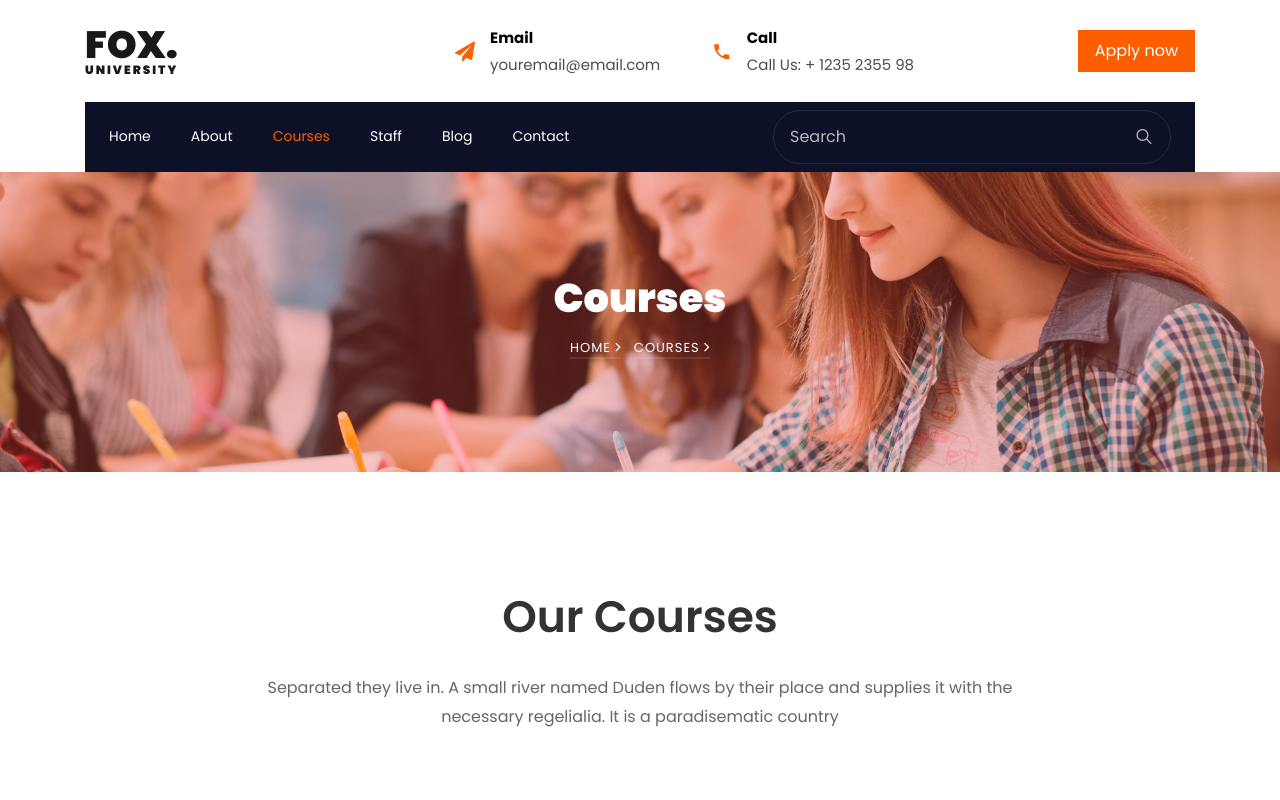
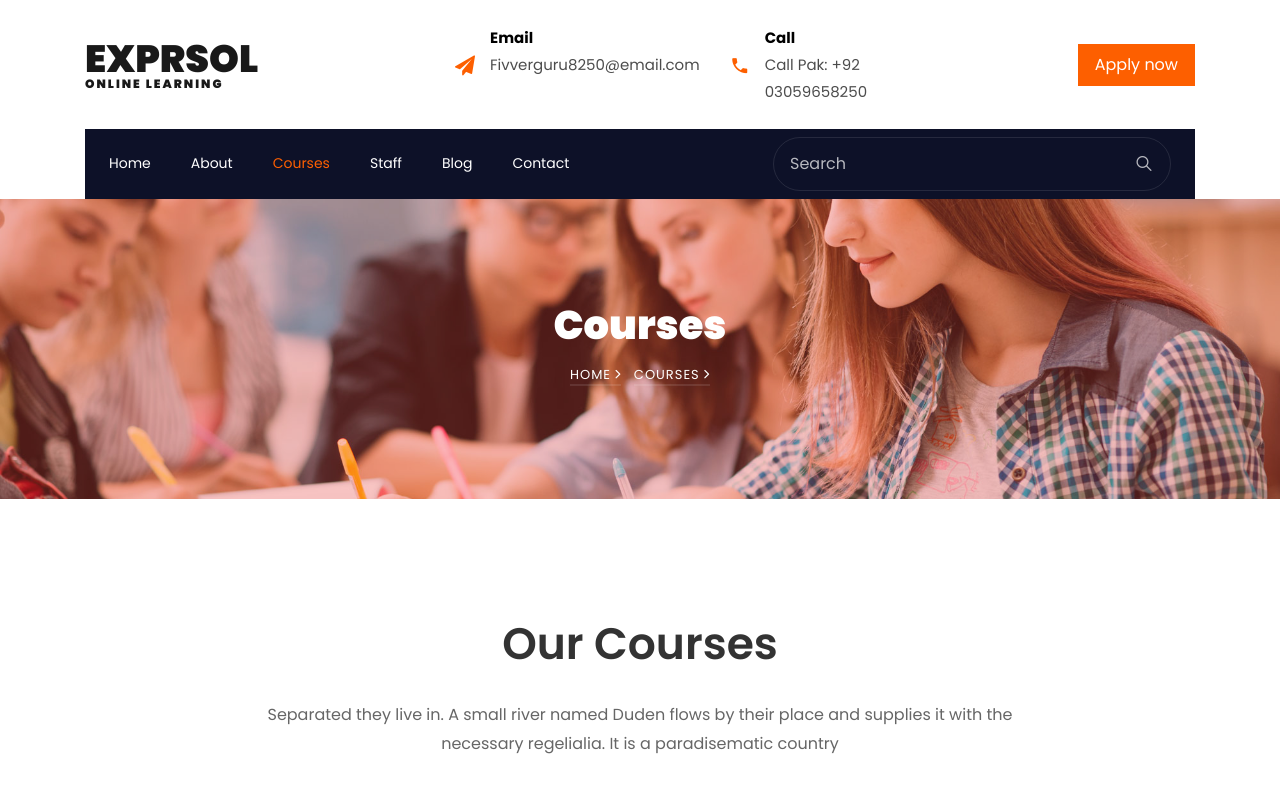
Before and after one commit to Arslangcein/onlinetutor, a plain HTML site: page courses.html in a window 1280 px wide. Shown: the top 800 px of the page. Drawn offline with Linux system fonts and the light colour scheme; some packages are replaced by stand-ins of ours; no server answers; files whose address does not match are found by name.

Commit message:
update courses.html

```diff
--- a/courses.html
+++ b/courses.html
@@ -27,7 +27,7 @@
     	<div class="container">
     		<div class="row no-gutters d-flex align-items-center align-items-stretch">
     			<div class="col-md-4 d-flex align-items-center py-4">
-    				<a class="navbar-brand" href="index.html">Fox. <span>University</span></a>
+    				<a class="navbar-brand" href="index.html">EXPRSOL <span>Online Learning</span></a>
     			</div>
 	    		<div class="col-lg-8 d-block">
 		    		<div class="row d-flex">
@@ -35,14 +35,14 @@
 					    	<div class="icon d-flex justify-content-center align-items-center"><span class="icon-paper-plane"></span></div>
 					    	<div class="text">
 					    		<span>Email</span>
-						    	<span>youremail@email.com</span>
+						    <span>Fivverguru8250@email.com</span>
 						    </div>
 					    </div>
 					    <div class="col-md d-flex topper align-items-center align-items-stretch py-md-4">
 					    	<div class="icon d-flex justify-content-center align-items-center"><span class="icon-phone2"></span></div>
 						    <div class="text">
 						    	<span>Call</span>
-						    	<span>Call Us: + 1235 2355 98</span>
+					<span>Call Pak: +92 03059658250</span>
 						    </div>
 					    </div>
 					    <div class="col-md topper d-flex align-items-center justify-content-end">
```
